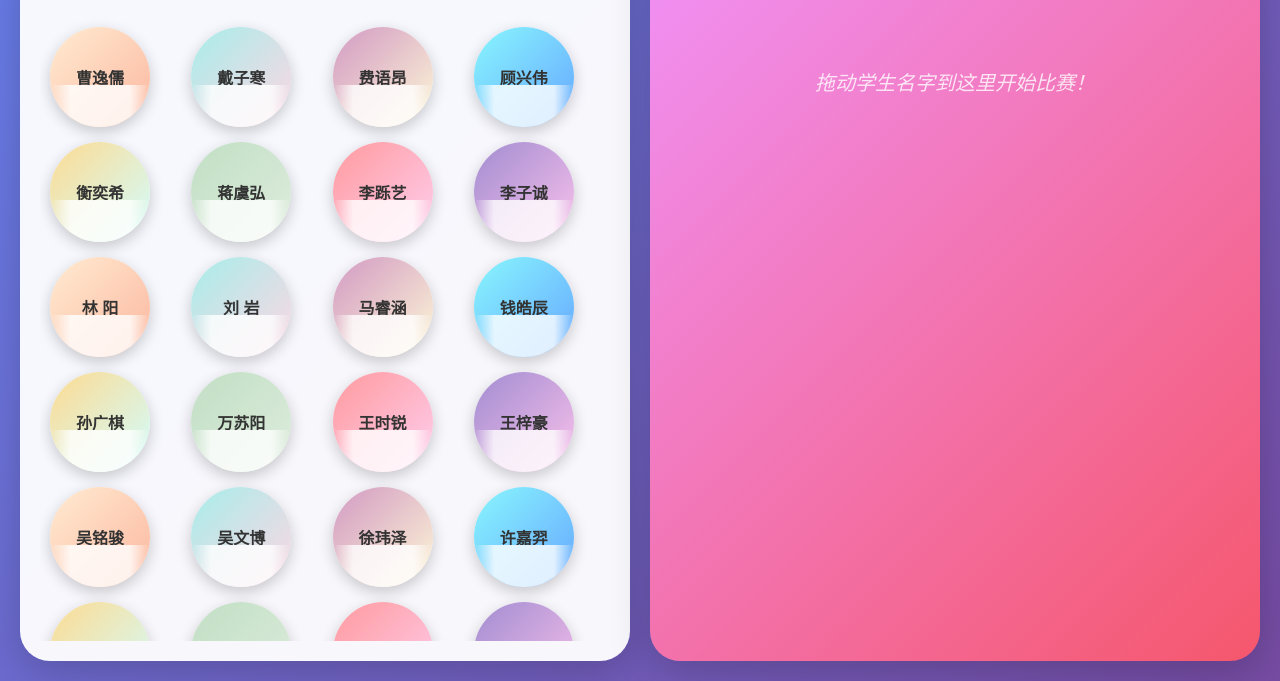
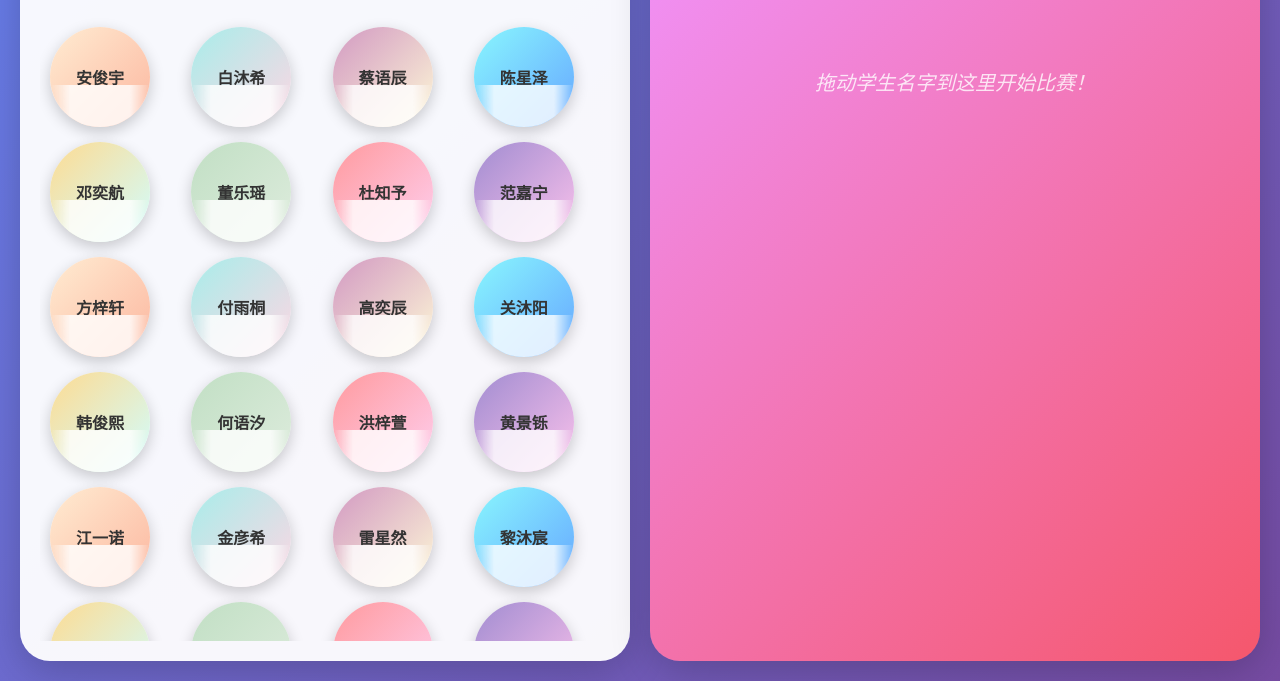
Before and after one commit to TianDaPeng/animated-demo-webpage, a plain HTML site: page 晨读加油竞争.html in a window 1280 px wide. Shown: the part 119-800 px from the top of the page. Drawn offline with Linux system fonts and the light colour scheme.

```diff
--- a/晨读加油竞争.html
+++ b/晨读加油竞争.html
@@ -453,12 +453,12 @@
 
     <script>
         const students = [
-            '曹逸儒', '戴子寒', '费语昂', '顾兴伟', '衡奕希', '蒋虞弘', '李跞艺', '李子诚',
-            '林  阳', '刘  岩', '马睿涵', '钱皓辰', '孙广棋', '万苏阳', '王时锐', '王梓豪',
-            '吴铭骏', '吴文博', '徐玮泽', '许嘉羿', '杨译梵', '尤昕堯', '汪艾希', '周锦承',
-            '朱维清', '曹梓妍', '陈奕苒', '丁琦妍', '葛静雯', '顾芩绮', '顾芩语', '董沐璇',
-            '李佳怡', '时睿婕', '刘雨晴', '彭艾羽', '孙心蕾', '王佳玉', '王欣怡', '吴思语',
-            '徐 清', '薛筱桐', '于梦晨', '张晓晴', '张子萱', '朱静轩', '朱凌萱', '徐 可'
+            ' 安俊宇 ', ' 白沐希 ', ' 蔡语辰 ', ' 陈星泽 ', ' 邓奕航 ',
+            ' 董乐瑶 ', ' 杜知予 ', ' 范嘉宁 ',' 方梓轩 ', ' 付雨桐 ',
+            ' 高奕辰 ', ' 关沐阳 ', ' 韩俊熙 ', ' 何语汐 ', ' 洪梓萱 ',
+            ' 黄景铄 ',' 江一诺 ', ' 金彦希 ', ' 雷星然 ', ' 黎沐宸 ',
+            ' 梁书珩 ', ' 廖知夏 ', ' 凌景行 ', ' 卢乐潼 ',' 陆泽宇 ',
+            ' 吕梓昕 ', ' 罗嘉树 ', ' 骆奕宁 ', ' 毛语昂 ', ' 孟兴伟 '
         ];
 
         const cheerWords = ['加油', '再大声一点', '你最棒', '太棒了', '继续努力', '你真厉害', '加油加油', '好样的', '真棒', '厉害'];
@@ -683,4 +683,5 @@
         });
     </script>
 </body>
+
 </html>
```
